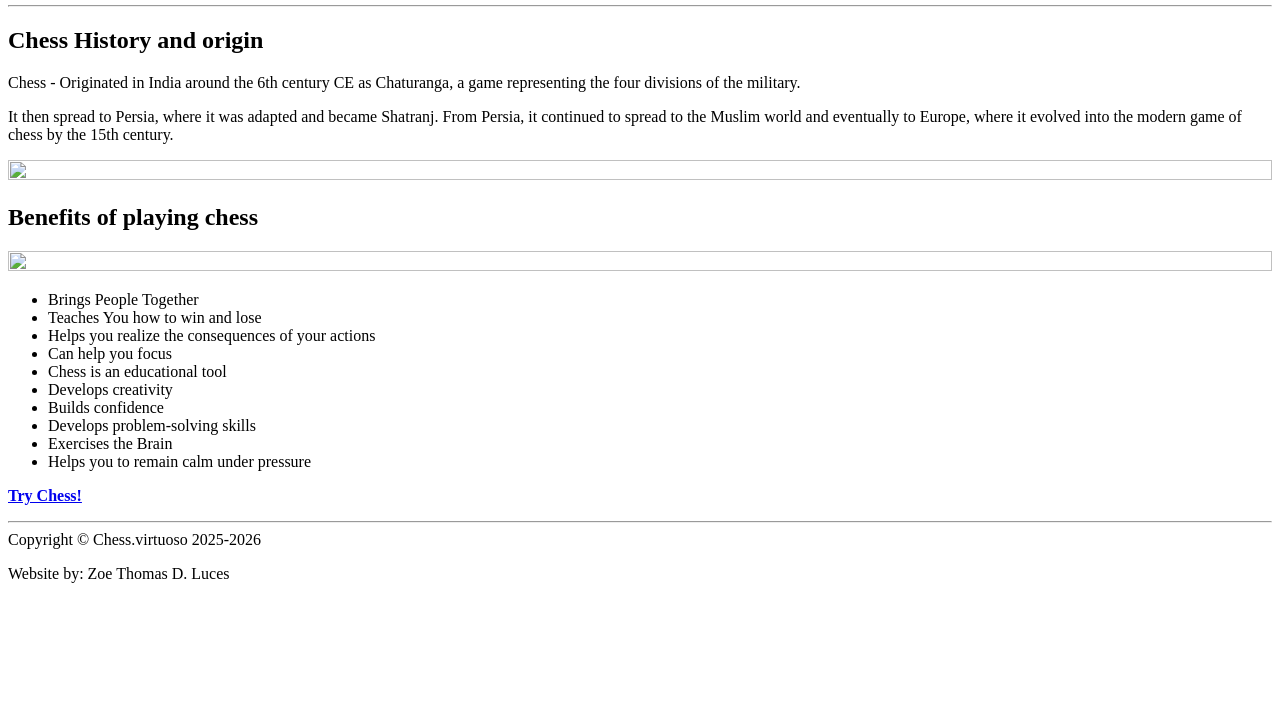
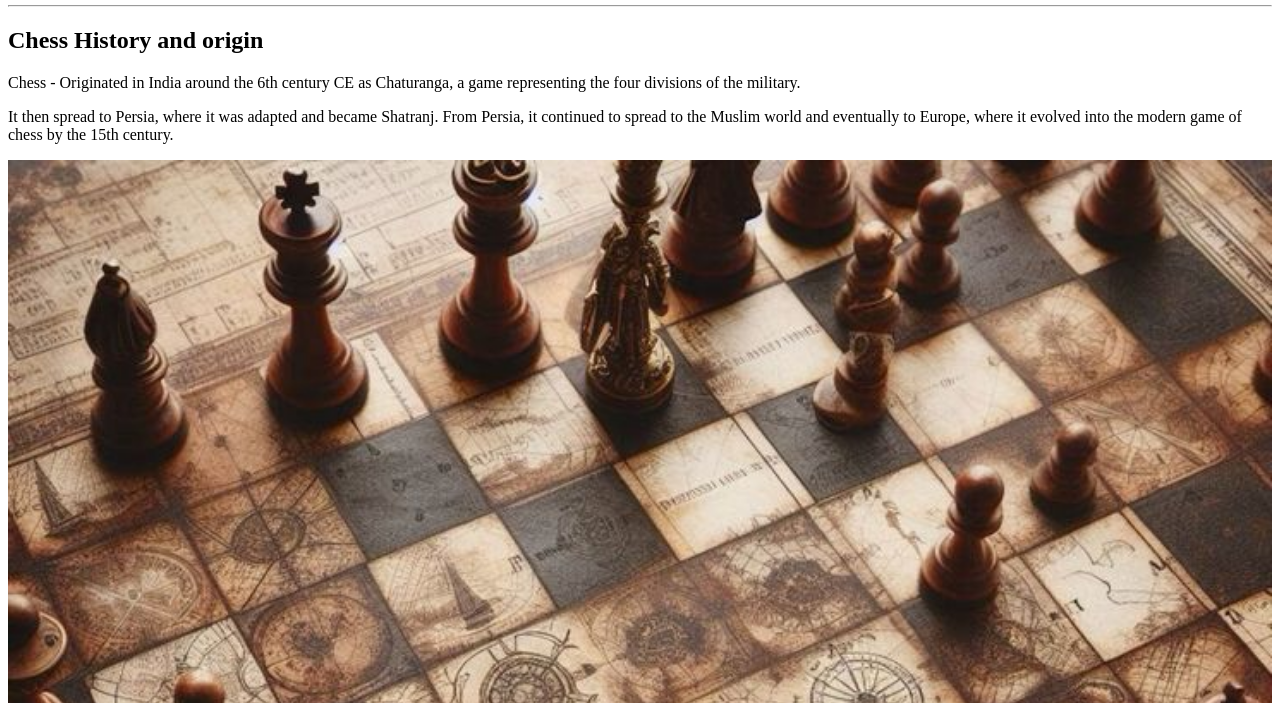
Before and after one commit to mydoomzday-source/Chess-principles, a plain HTML site: page index.html in a window 1280 px wide. Shown: the part 97-800 px from the top of the page. Drawn offline with Linux system fonts and the light colour scheme.

Commit message:
Update index.html

```diff
--- a/index.html
+++ b/index.html
@@ -32,10 +32,10 @@
         It then spread to Persia, where it was adapted and became Shatranj. From Persia, it continued to spread to the Muslim world and eventually to Europe, where it evolved into the modern game of chess by the 15th century.
     </p>
 
-    <img src="img/Chess1.jpg" width="100%" height="100%">
+    <img src="Chess1.jpg" width="100%" height="100%">
 
     <h2> Benefits of playing chess</h2>
-    <img src="img/Code.jpg" width="100%" height="100%">
+    <img src="Code.jpg" width="100%" height="100%">
     <ul>
         <li>Brings People Together</li>
         <li>Teaches You how to win and lose</li>
```
